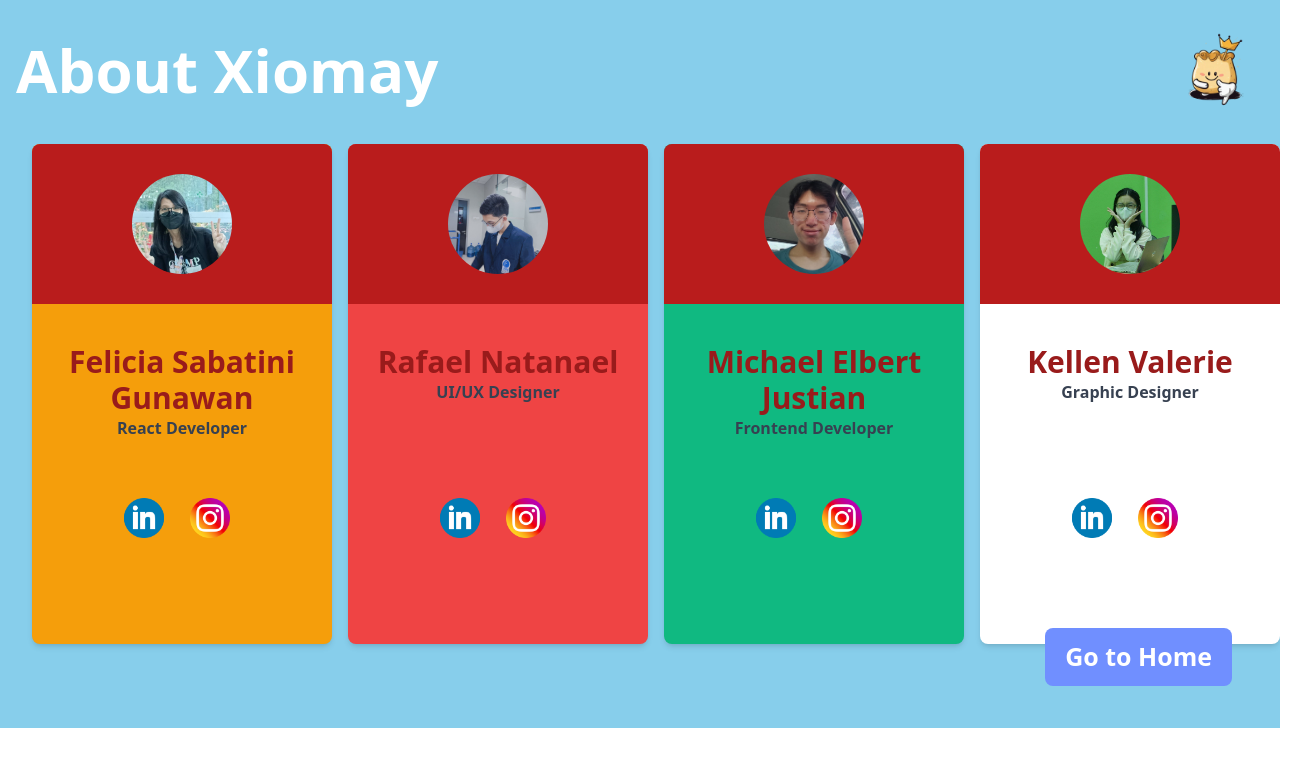
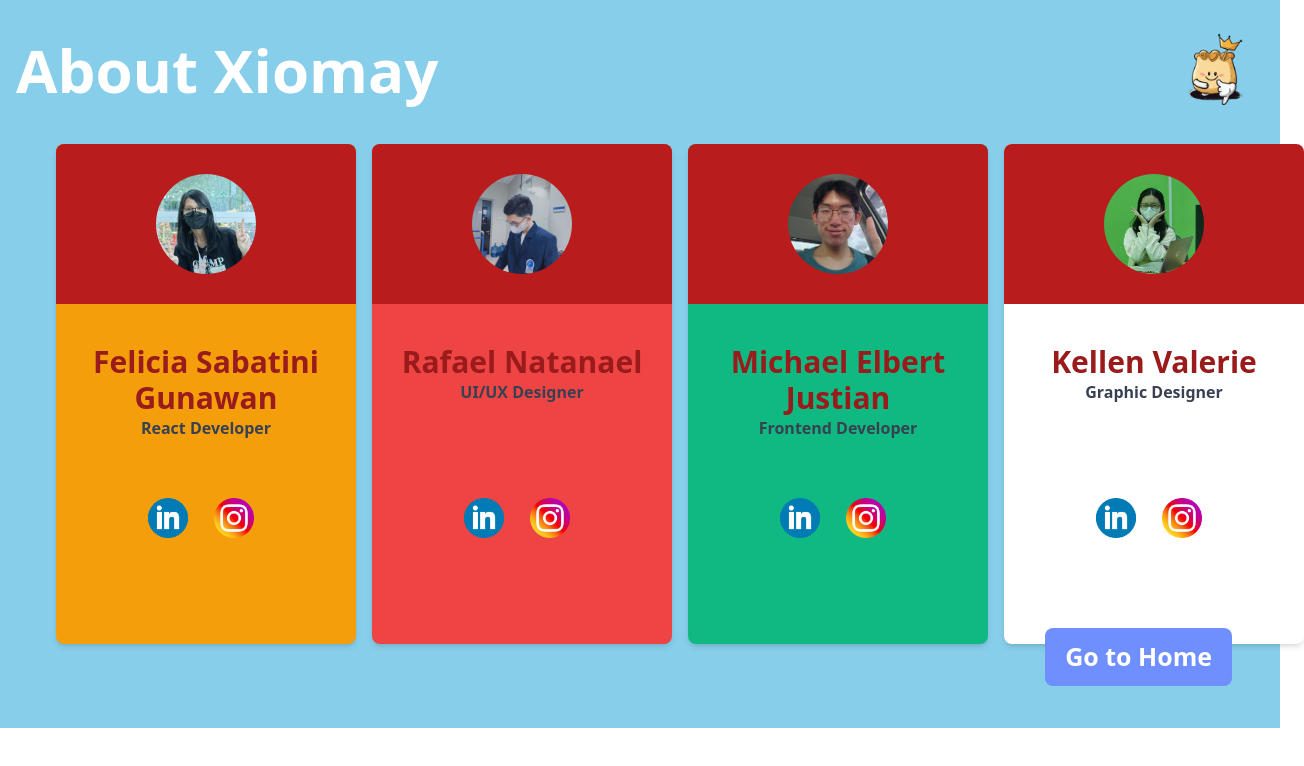
Before and after one commit to RafaelN54/PTI, a React (Vite) app: page /components/about-us.jsx in a window 1280 px wide. Shown: the top 766 px of the page, 1304 px wide, since content can reach past the window. Built offline with nearby package versions, Linux system fonts and the light colour scheme.

Commit message:
deploy config

```diff
--- a/src/components/about-us.jsx
+++ b/src/components/about-us.jsx
@@ -56,7 +56,7 @@ const AboutUs = () => {
       </div>
       <div className="card-container grid grid-cols-1 md:grid-cols-2 lg:grid-cols-3 xl:grid-cols-4 gap-4 mt-40 md:mt-32 w-full px-4">
         {cardData.map((data, index) => (
-          <div key={index} className="card w-[300px] h-[500px] bg-white rounded-lg overflow-hidden shadow-md m-4" style={{ backgroundColor: data.color }}>
+          <div key={index} className="card w-[300px] h-[500px] bg-white rounded-lg overflow-hidden shadow-md ml-10 m-4" style={{ backgroundColor: data.color }}>
             <div className="w-full h-[160px] bg-red-700 flex items-center justify-center relative">
               <div className="w-[100px] h-[100px] rounded-full bg-white relative overflow-hidden">
                 <img src={data.image} alt="user" className="w-full h-full object-cover" />
```
